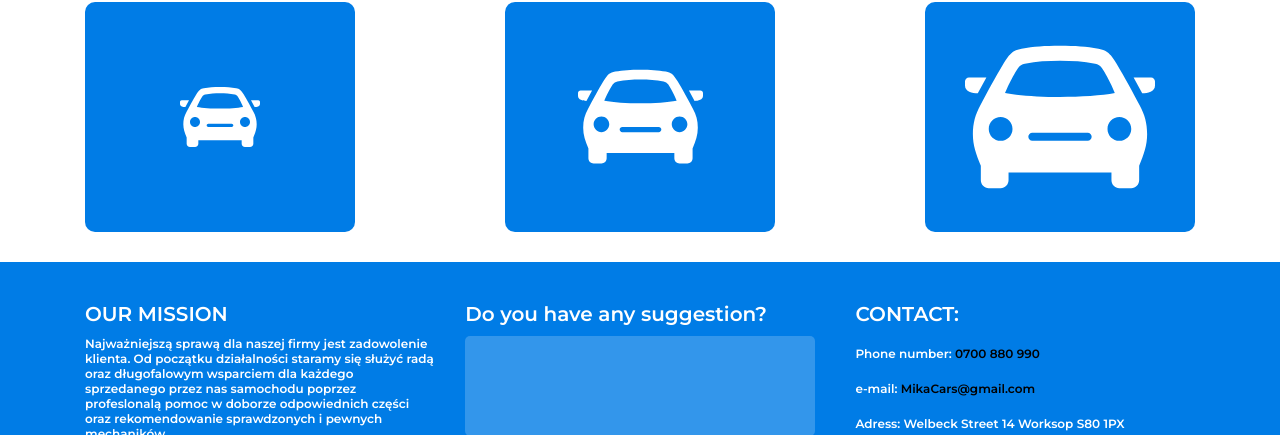
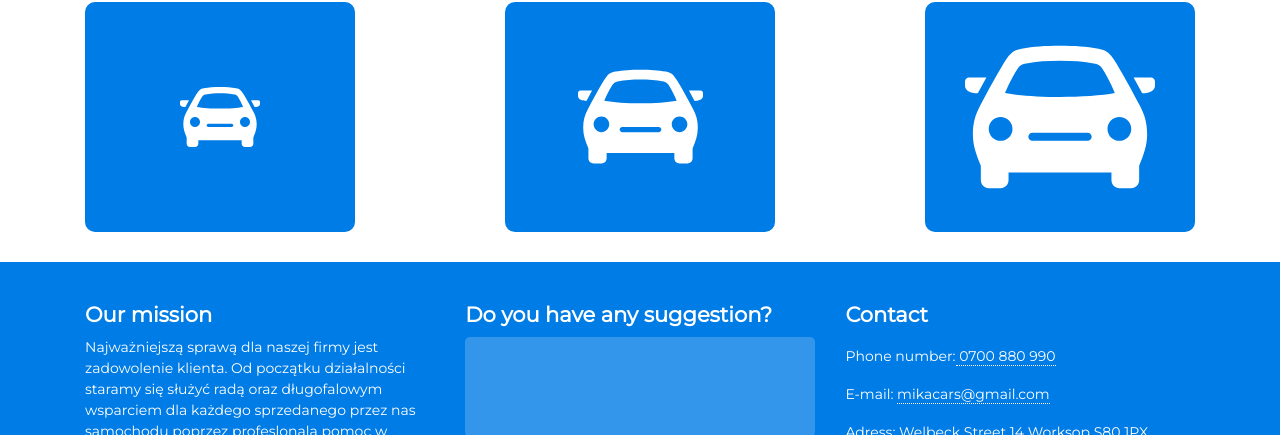
Before and after one commit to Loghart/TESTS, a website: page index.html in a window 1280 px wide. Shown: the part 708-1143 px from the top of the page. Drawn offline with Linux system fonts and the light colour scheme.

Commit message:
changes footer styling

```diff
--- a/assets/scss/footer.scss
+++ b/assets/scss/footer.scss
@@ -10,28 +10,27 @@
 
   h4 {
     color: white;
-    font-size: 20px;
+    font-size: 21px;
     padding: 10px 0;
   }
 
   .contact {
     width: calc(33.3% - 20px);
-    h4 {
-      font-size: 20px;
-      justify-content: center;
-      align-items: center;
-      color: white;
-      padding-left: 10px;
-    }
     p {
-      padding: 10px;
+      padding: 10px 0;
       color: white;
       text-decoration: none;
-      font-size: 12px;
+      font-size: 14px;
 
       a {
         text-decoration: none;
-        color: black;
+        color: white;
+        border-bottom: 1px dotted white;
+
+        &:hover {
+          background: rgba(white, 0.2);
+          border-bottom-style: solid;
+        }
       }
     }
   }
@@ -40,14 +39,11 @@
   }
   .our_mission {
     width: calc(33.3% - 20px);
-    h4 {
+    p {
+      font-size: 14px;
       color: white;
-      font-size: 20px;
-    }
-
-    p {
-      font-size: 12px;
-      color: white;
+      font-weight: 400;
+      line-height: 1.5;
     }
   }
   .suggestion {
--- a/index.html
+++ b/index.html
@@ -5,7 +5,7 @@
     <meta name="viewport" content="width=device-width, initial-scale=1.0" />
     <link href="assets/style.min.css" rel="stylesheet" />
     <link
-      href="https://fonts.googleapis.com/css2?family=Montserrat:wght@600&display=swap"
+      href="https://fonts.googleapis.com/css2?family=Montserrat:wght@400,500,600,700&display=swap"
       rel="stylesheet"
     />
     <title>MikaCars</title>
@@ -190,7 +190,7 @@
       <div class="container">
         <div class="footer_content">
           <div class="our_mission">
-            <h4>OUR MISSION</h4>
+            <h4>Our mission</h4>
             <p>
               Najważniejszą sprawą dla naszej firmy jest zadowolenie klienta. Od
               początku działalności staramy się służyć radą oraz długofalowym
@@ -209,9 +209,9 @@
             </form>
           </div>
           <div class="contact">
-            <h4>CONTACT:</h4>
+            <h4>Contact</h4>
             <p>Phone number:<a href="0700880990"> 0700 880 990</a></p>
-            <p>e-mail: <a href="MikaCars@gmail.com">MikaCars@gmail.com</a></p>
+            <p>E-mail: <a href="mikacars@gmail.com">mikacars@gmail.com</a></p>
             <p>Adress: Welbeck Street 14 Worksop S80 1PX</p>
             <a href="https://facebook.com"
               ><img
```
Also changed, not shown: assets/style.min.css.
